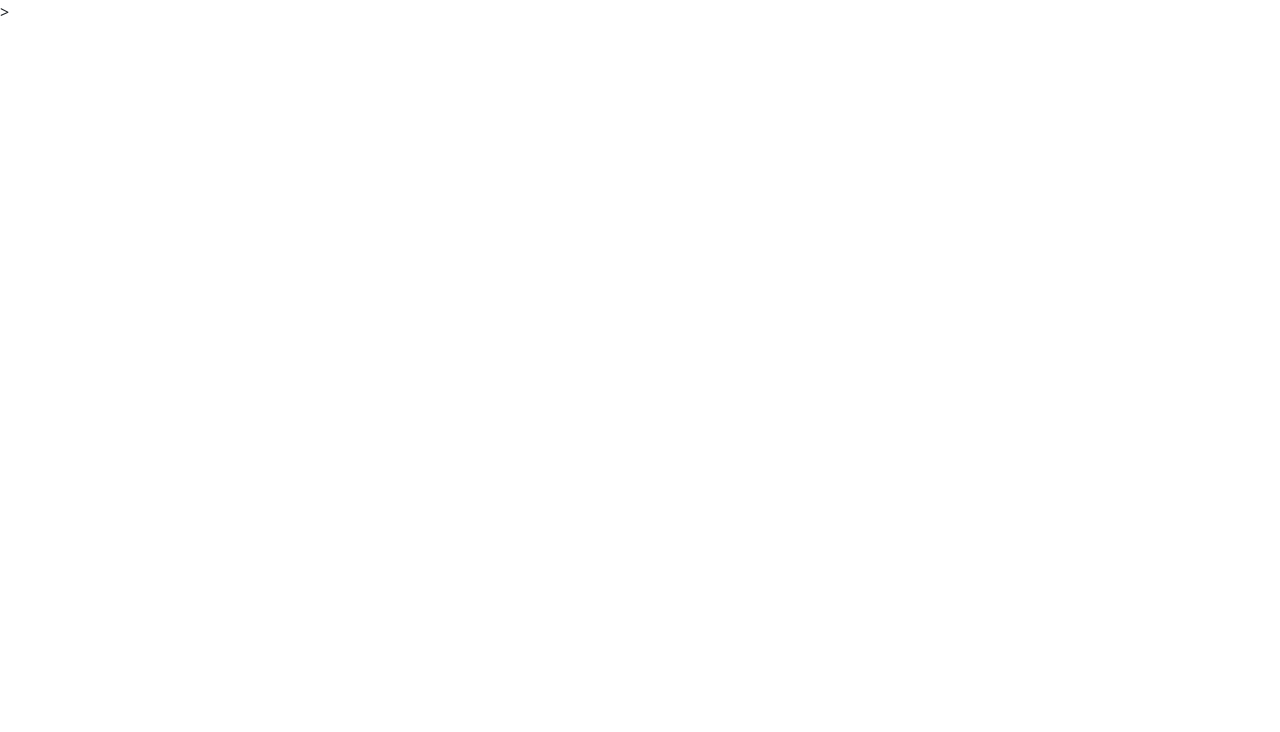
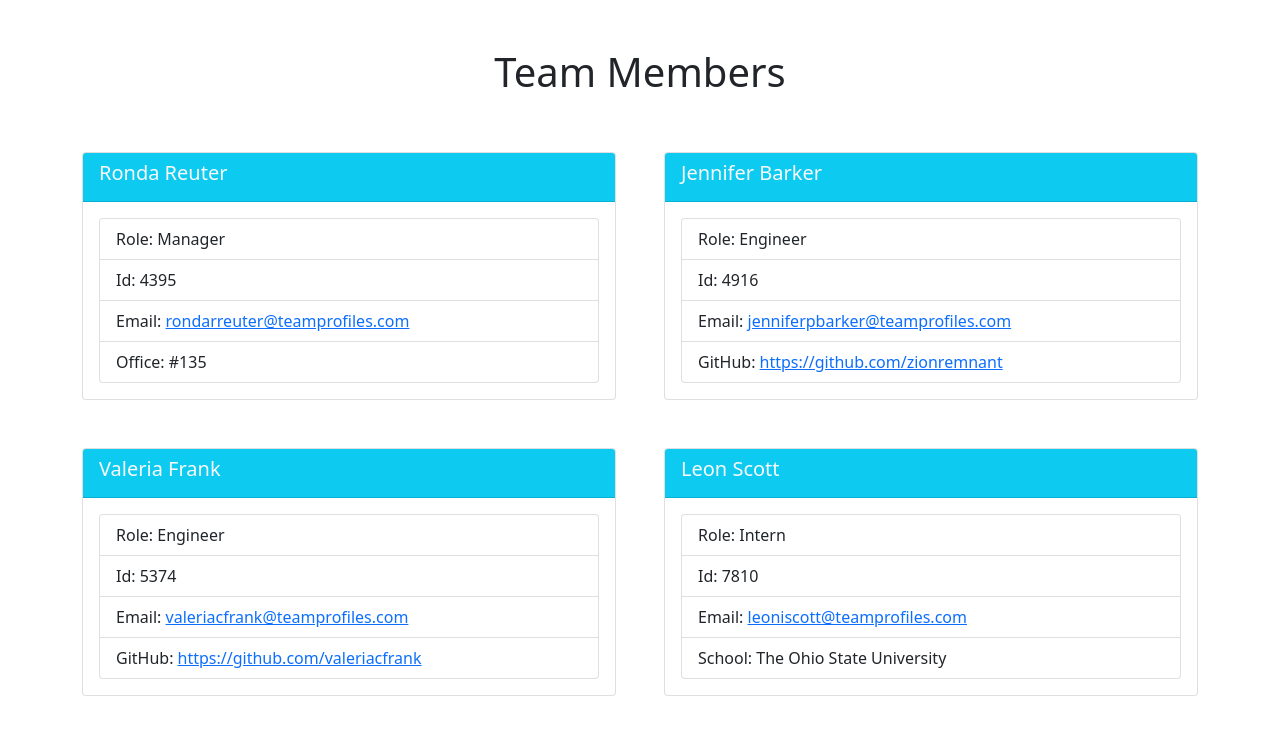
Before and after one commit to zionremnant/Team-Profile-Generator, a website: page index.html in a window 1280 px wide. Drawn offline with nearby package versions, Linux system fonts and the light colour scheme.

Commit message:
index.html finalize

```diff
--- a/index.html
+++ b/index.html
@@ -23,7 +23,117 @@
     <title>Team Profiles</title>
   </head>
   <body>
-    <div></div>
-    >
+    <div class="container p-5">
+      <div class="row">
+        <h1 class="text-center">Team Members</h1>
+      </div>
+    </div>
+    <div class="container">
+      <div class="row g-5">
+        <div class="col-sm-12 col-lg-6">
+          <div class='card'>
+            <div class="card-header bg-info text-light">
+              <h5 class='card-title'>
+              Ronda Reuter
+              </h5>
+            </div>
+            <div class='card-body'>
+              <ul class='list-group'>
+                <li class='list-group-item'>
+                  Role: Manager
+                </li>
+                <li class='list-group-item'>
+                  Id: 4395
+                </li>
+                <li class='list-group-item'>
+                  Email:
+                  <a href="mailto: rondarreuter@teamprofiles.com">rondarreuter@teamprofiles.com</a>
+                </li>
+                <li class='list-group-item'>
+                  Office: #135
+                </li>
+              </ul>
+            </div>
+          </div>
+        </div>
+        <div class="col-sm-12 col-lg-6">
+          <div class='card'>
+            <div class="card-header bg-info text-light">
+              <h5 class='card-title'>
+              Jennifer Barker
+              </h5>
+            </div>
+            <div class='card-body'>
+              <ul class='list-group'>
+                <li class='list-group-item'>
+                  Role: Engineer
+                </li>
+                <li class='list-group-item'>
+                  Id: 4916
+                </li>
+                <li class='list-group-item'>
+                  Email:
+                  <a href="mailto: jenniferpbarker@teamprofiles.com">jenniferpbarker@teamprofiles.com</a>
+                </li>
+                <li class='list-group-item'>
+                  GitHub: <a href = "https://github.com/zionremnant" target="_blank">https://github.com/zionremnant</a>
+                </li>
+              </ul>
+            </div>
+          </div>
+        </div>
+        <div class="col-sm-12 col-lg-6">
+          <div class='card'>
+            <div class="card-header bg-info text-light">
+              <h5 class='card-title'>
+              Valeria Frank
+              </h5>
+            </div>
+            <div class='card-body'>
+              <ul class='list-group'>
+                <li class='list-group-item'>
+                  Role: Engineer
+                </li>
+                <li class='list-group-item'>
+                  Id: 5374
+                </li>
+                <li class='list-group-item'>
+                  Email:
+                  <a href="mailto: valeriacfrank@teamprofiles.com">valeriacfrank@teamprofiles.com</a>
+                </li>
+                <li class='list-group-item'>
+                  GitHub: <a href = "https://github.com/zionremnant" target="_blank">https://github.com/valeriacfrank</a>
+                </li>
+              </ul>
+            </div>
+          </div>
+        </div>
+        <div class="col-sm-12 col-lg-6">
+          <div class='card'>
+            <div class="card-header bg-info text-light">
+              <h5 class='card-title'>
+              Leon Scott
+              </h5>
+            </div>
+            <div class='card-body'>
+              <ul class='list-group'>
+                <li class='list-group-item'>
+                  Role: Intern
+                </li>
+                <li class='list-group-item'>
+                  Id: 7810
+                </li>
+                <li class='list-group-item'>
+                  Email:
+                  <a href="mailto: leoniscott@teamprofiles.com">leoniscott@teamprofiles.com</a>
+                </li>
+                <li class='list-group-item'>
+                  School: The Ohio State University
+                </li>
+              </ul>
+            </div>
+          </div>
+        </div>
+
   </body>
 </html>
```
